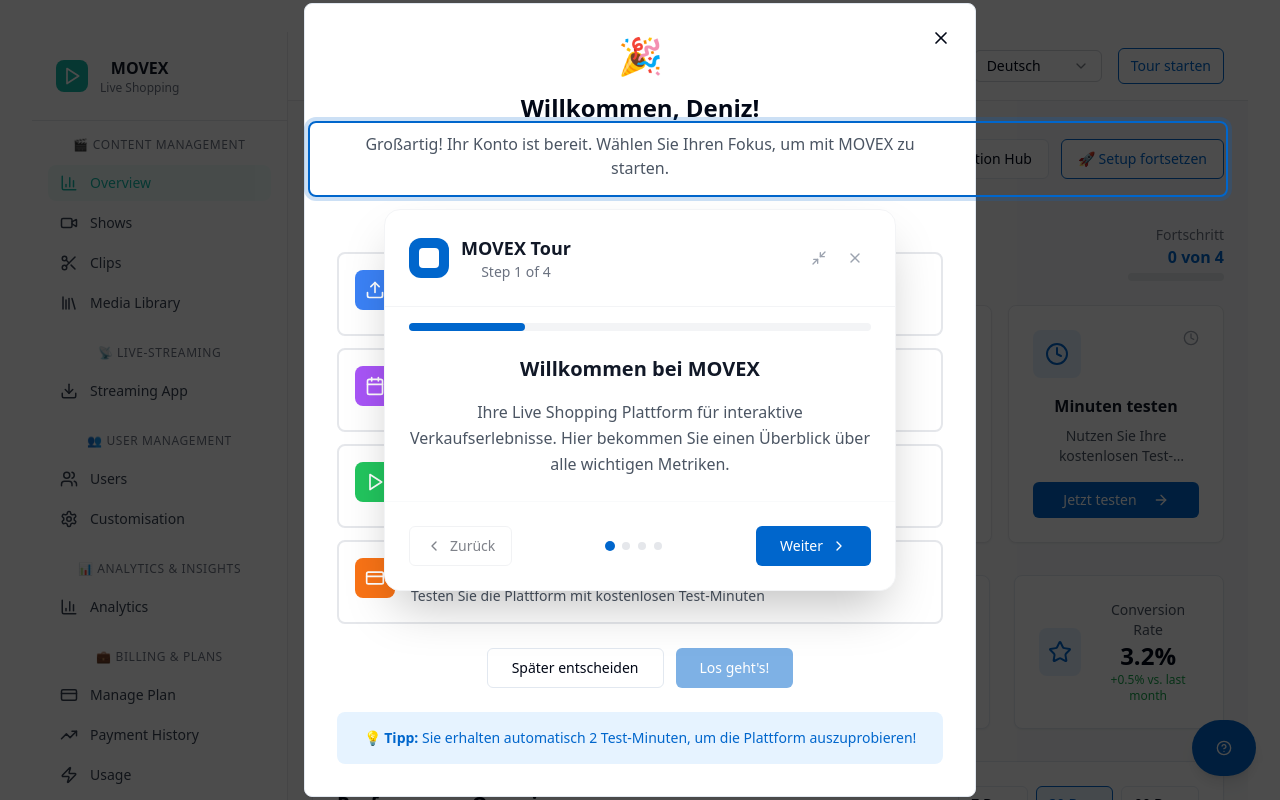
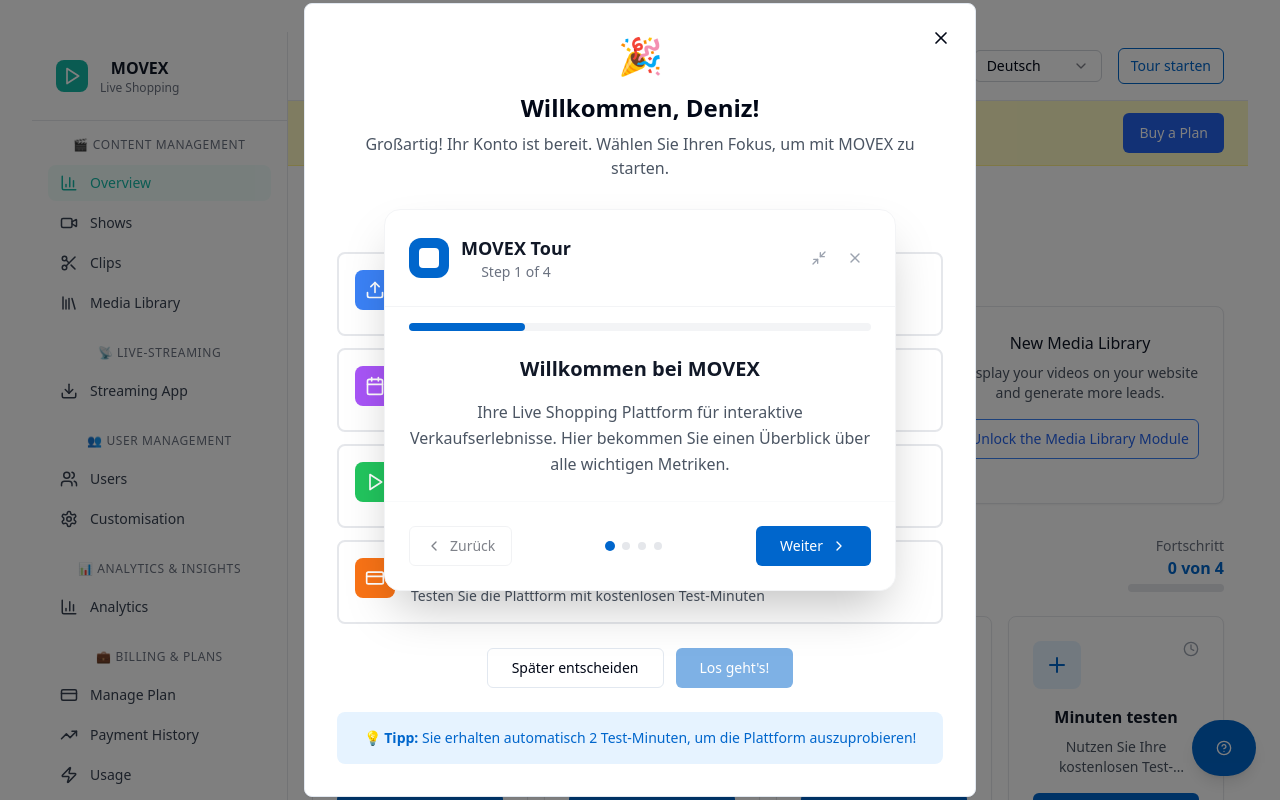
Before and after one commit to DenizD/movex-quickstart-wizard, a React (Vite) app: page / in a window 1280 px wide. Shown: the top 800 px of the page. Built offline with nearby package versions, Linux system fonts and the light colour scheme.

Commit message:
Fix: Dashboard content and design
Adjusted the dashboard content and design to match the provided screenshots and design specifications.

```diff
--- a/src/components/Dashboard.tsx
+++ b/src/components/Dashboard.tsx
@@ -1,33 +1,16 @@
+
 import React, { useState, useEffect } from 'react';
 import { Button } from '@/components/ui/button';
 import { Card, CardContent } from '@/components/ui/card';
 import {
   Plus,
-  BookOpen,
-  TrendingUp,
-  Users,
-  Play,
-  Calendar,
-  Clock,
-  Star,
-  Upload,
-  CreditCard
+  BookOpen
 } from 'lucide-react';
-import { LineChart, Line, XAxis, YAxis, ResponsiveContainer, AreaChart, Area } from 'recharts';
 import EducationHub from './EducationHub';
 import WelcomeModal from './onboarding/WelcomeModal';
 import OnboardingTiles from './onboarding/OnboardingTiles';
 import ContextualHelp from './help/ContextualHelp';
 import { useLanguage } from '@/hooks/useLanguage';
-
-const chartData = [
-  { month: 'Jan', viewers: 1200, engagement: 65 },
-  { month: 'Feb', viewers: 1800, engagement: 72 },
-  { month: 'Mar', viewers: 2400, engagement: 68 },
-  { month: 'Apr', viewers: 3200, engagement: 75 },
-  { month: 'May', viewers: 2800, engagement: 70 },
-  { month: 'Jun', viewers: 3600, engagement: 78 }
-];
 
 const Dashboard = () => {
   const [isEducationHubOpen, setIsEducationHubOpen] = useState(false);
@@ -41,14 +24,14 @@ const Dashboard = () => {
   });
   const { t } = useLanguage();
 
-  // Simuliere ersten Login Check
+  // Check for first login
   useEffect(() => {
     const isFirstLogin = localStorage.getItem('movex_first_login_completed') !== 'true';
     if (isFirstLogin) {
       setShowWelcomeModal(true);
     }
 
-    // Lade Onboarding Status
+    // Load onboarding status
     const savedState = localStorage.getItem('movex_onboarding_state');
     if (savedState) {
       setUserOnboardingState(JSON.parse(savedState));
@@ -88,7 +71,7 @@ const Dashboard = () => {
       id: 'upload',
       title: 'Video hochladen',
       description: 'Laden Sie Ihr erstes Video hoch und erstellen Sie shoppable Content',
-      icon: Upload,
+      icon: Plus,
       completed: userOnboardingState.videoUploaded,
       action: 'Jetzt hochladen',
       onClick: () => handleOnboardingAction('upload')
@@ -97,7 +80,7 @@ const Dashboard = () => {
       id: 'subscribe',
       title: 'Plan abonnieren',
       description: 'Wählen Sie einen Plan und erhalten Sie mehr Minuten für Live Shopping',
-      icon: CreditCard,
+      icon: Plus,
       completed: userOnboardingState.planSubscribed,
       action: 'Plan wählen',
       onClick: () => handleOnboardingAction('subscribe')
@@ -106,7 +89,7 @@ const Dashboard = () => {
       id: 'show',
       title: 'Show erstellen',
       description: 'Planen Sie Ihre erste Live Shopping Show mit Produktintegration',
-      icon: Calendar,
+      icon: Plus,
       completed: userOnboardingState.showCreated,
       action: 'Show planen',
       onClick: () => handleOnboardingAction('show')
@@ -115,7 +98,7 @@ const Dashboard = () => {
       id: 'test',
       title: 'Minuten testen',
       description: 'Nutzen Sie Ihre kostenlosen Test-Minuten und probieren Sie alle Features aus',
-      icon: Clock,
+      icon: Plus,
       completed: userOnboardingState.minutesTested,
       action: 'Jetzt testen',
       onClick: () => handleOnboardingAction('test-minutes')
@@ -127,254 +110,125 @@ const Dashboard = () => {
 
   return (
     <>
+      <div className="bg-white min-h-screen">
+        {/* No Plan Warning Bar */}
+        <div className="bg-yellow-100 border-b border-yellow-200 px-6 py-3">
+          <div className="flex items-center justify-between">
+            <div className="flex items-center gap-2">
+              <div className="w-5 h-5 bg-yellow-500 rounded-full flex items-center justify-center">
+                <span className="text-white text-xs">!</span>
+              </div>
+              <span className="text-sm text-gray-900">You have no plan activated. Please activate a plan to access the features.</span>
+            </div>
+            <Button className="bg-blue-600 hover:bg-blue-700 text-white text-sm px-4 py-2">
+              Buy a Plan
+            </Button>
+          </div>
+        </div>
+
         <div className="p-6">
-        {/* Welcome Header */}
-        <div className="mb-8" data-onboarding="overview-header">
-          <div className="flex justify-between items-center mb-4">
-            <div>
-              <h1 className="text-3xl font-bold text-gray-900 mb-2">Welcome back, Deniz</h1>
-              <p className="text-gray-600">Here is your Live Shopping overview for today</p>
+          {/* Header */}
+          <div className="mb-8">
+            <h1 className="text-2xl font-semibold text-gray-900 mb-2">Welcome back, Deniz (OSP)</h1>
             {userOnboardingState.selectedFocus && (
               <div className="mt-2">
-                  <span className="inline-flex items-center px-3 py-1 rounded-full text-sm bg-[#E6F3FF] text-[#0066CC]">
+                <span className="inline-flex items-center px-3 py-1 rounded-full text-sm bg-blue-50 text-blue-700">
                   🎯 Fokus: {userOnboardingState.selectedFocus}
                 </span>
               </div>
             )}
           </div>
-            <div className="flex gap-3">
+
+          {/* Start creating content section */}
+          <div className="mb-8">
+            <h2 className="text-lg font-medium text-gray-900 mb-6">Start creating content</h2>
+
+            <div className="grid grid-cols-1 md:grid-cols-3 gap-6 mb-8">
+              {/* New show */}
+              <Card className="border border-gray-200 hover:border-gray-300 transition-colors">
+                <CardContent className="p-6">
+                  <h3 className="font-medium text-gray-900 mb-2">New show</h3>
+                  <p className="text-sm text-gray-600 mb-4">
+                    Plan your next show and connect them directly to your product pages.
+                  </p>
                   <Button
-                onClick={() => setIsEducationHubOpen(true)}
                     variant="outline"
-                className="flex items-center gap-2"
+                    className="w-full border-blue-500 text-blue-600 hover:bg-blue-50"
                   >
-                <BookOpen className="w-4 h-4" />
-                Education Hub
+                    Unlock the Shows Module
                   </Button>
+                </CardContent>
+              </Card>
+
+              {/* New Clip */}
+              <Card className="border border-gray-200 hover:border-gray-300 transition-colors">
+                <CardContent className="p-6">
+                  <h3 className="font-medium text-gray-900 mb-2">New Clip</h3>
+                  <p className="text-sm text-gray-600 mb-4">
+                    Advertise your products with short and direct videos that are easily integrable.
+                  </p>
+                  <Button
+                    variant="outline"
+                    className="w-full border-blue-500 text-blue-600 hover:bg-blue-50"
+                  >
+                    Unlock the Clips Module
+                  </Button>
+                </CardContent>
+              </Card>
+
+              {/* New Media Library */}
+              <Card className="border border-gray-200 hover:border-gray-300 transition-colors">
+                <CardContent className="p-6">
+                  <h3 className="font-medium text-gray-900 mb-2">New Media Library</h3>
+                  <p className="text-sm text-gray-600 mb-4">
+                    Display your videos on your website and generate more leads.
+                  </p>
+                  <Button
+                    variant="outline"
+                    className="w-full border-blue-500 text-blue-600 hover:bg-blue-50"
+                  >
+                    Unlock the Media Library Module
+                  </Button>
+                </CardContent>
+              </Card>
+            </div>
+          </div>
+
+          {/* Onboarding Tiles - only show if not completed */}
           {showOnboardingTiles && (
-                <Button
-                  onClick={() => setShowWelcomeModal(true)}
-                  variant="outline"
-                  className="flex items-center gap-2 border-[#0066CC] text-[#0066CC]"
-                >
-                  🚀 Setup fortsetzen
-                </Button>
+            <OnboardingTiles steps={onboardingSteps} />
           )}
+
+          {/* Recent Shows */}
+          <div className="mb-8">
+            <h2 className="text-lg font-medium text-gray-900 mb-4">Recent Shows</h2>
+            <div className="text-center py-12 text-gray-500">
+              <p>No shows yet. Create your first show to get started!</p>
+            </div>
+          </div>
+
+          {/* Recent Clips */}
+          <div className="mb-8">
+            <h2 className="text-lg font-medium text-gray-900 mb-4">Recent Clips</h2>
+            <div className="text-center py-12 text-gray-500">
+              <p>No clips yet. Create your first clip to get started!</p>
+            </div>
+          </div>
+
+          {/* Top Performing Videos */}
+          <div className="mb-8">
+            <div className="flex justify-between items-center mb-4">
+              <h2 className="text-lg font-medium text-gray-900">Top Performing Videos</h2>
+              <span className="text-sm text-gray-500">Last 30 days</span>
+            </div>
+            <div className="text-center py-12 text-gray-500">
+              <p>No performance data available yet.</p>
+            </div>
           </div>
         </div>
       </div>
 
-        {/* Onboarding Tiles - nur anzeigen wenn nicht abgeschlossen */}
-        {showOnboardingTiles && (
-          <OnboardingTiles steps={onboardingSteps} />
-        )}
-
-        {/* Gamification Reward */}
-        {completedSteps > 0 && completedSteps < onboardingSteps.length && (
-          <div className="mb-8 p-4 bg-gradient-to-r from-green-50 to-blue-50 border border-green-200 rounded-lg">
-            <div className="flex items-center gap-3">
-              <div className="text-2xl">🎉</div>
-              <div>
-                <h3 className="font-semibold text-green-900">
-                  Großartig! {completedSteps} von {onboardingSteps.length} Schritten abgeschlossen
-                </h3>
-                <p className="text-sm text-green-700">
-                  Sie haben <strong>+{completedSteps} Extra-Minuten</strong> für Ihr Engagement erhalten!
-                </p>
-              </div>
-            </div>
-          </div>
-        )}
-
-        {/* Stats Cards */}
-        <div className="grid grid-cols-1 md:grid-cols-4 gap-6 mb-8" data-onboarding="stats-cards">
-          <Card className="p-6">
-            <div className="flex items-center gap-4">
-              <div className="w-12 h-12 bg-[#E6F3FF] rounded-lg flex items-center justify-center">
-                <TrendingUp className="w-6 h-6 text-[#0066CC]" />
-              </div>
-              <div>
-                <p className="text-sm text-gray-600">Total Viewers</p>
-                <p className="text-2xl font-bold">12.5K</p>
-                <p className="text-xs text-green-600">+12% vs. last month</p>
-              </div>
-            </div>
-          </Card>
-
-          <Card className="p-6">
-            <div className="flex items-center gap-4">
-              <div className="w-12 h-12 bg-[#E6F3FF] rounded-lg flex items-center justify-center">
-                <Users className="w-6 h-6 text-[#0066CC]" />
-              </div>
-              <div>
-                <p className="text-sm text-gray-600">Active Shows</p>
-                <p className="text-2xl font-bold">24</p>
-                <p className="text-xs text-green-600">+3 this week</p>
-              </div>
-            </div>
-          </Card>
-
-          <Card className="p-6">
-            <div className="flex items-center gap-4">
-              <div className="w-12 h-12 bg-[#E6F3FF] rounded-lg flex items-center justify-center">
-                <Play className="w-6 h-6 text-[#0066CC]" />
-              </div>
-              <div>
-                <p className="text-sm text-gray-600">Clips Created</p>
-                <p className="text-2xl font-bold">148</p>
-                <p className="text-xs text-gray-500">Last 30 days</p>
-              </div>
-            </div>
-          </Card>
-
-          <Card className="p-6">
-            <div className="flex items-center gap-4">
-              <div className="w-12 h-12 bg-[#E6F3FF] rounded-lg flex items-center justify-center">
-                <Star className="w-6 h-6 text-[#0066CC]" />
-              </div>
-              <div>
-                <p className="text-sm text-gray-600">Conversion Rate</p>
-                <p className="text-2xl font-bold">3.2%</p>
-                <p className="text-xs text-green-600">+0.5% vs. last month</p>
-              </div>
-            </div>
-          </Card>
-        </div>
-
-        {/* Analytics Chart */}
-        <Card className="p-6 mb-8" data-onboarding="analytics-chart">
-          <div className="flex justify-between items-center mb-6">
-            <h2 className="text-xl font-semibold">Performance Overview</h2>
-            <div className="flex gap-2">
-              <Button variant="outline" size="sm">7 Days</Button>
-              <Button variant="outline" size="sm" className="bg-[#E6F3FF] text-[#0066CC] border-[#0066CC]">30 Days</Button>
-              <Button variant="outline" size="sm">90 Days</Button>
-            </div>
-          </div>
-          <div className="h-80">
-            <ResponsiveContainer width="100%" height="100%">
-              <AreaChart data={chartData}>
-                <XAxis dataKey="month" axisLine={false} tickLine={false} />
-                <YAxis axisLine={false} tickLine={false} />
-                <Area
-                  type="monotone"
-                  dataKey="viewers"
-                  stroke="#0066CC"
-                  fill="#0066CC"
-                  fillOpacity={0.1}
-                  strokeWidth={2}
-                />
-              </AreaChart>
-            </ResponsiveContainer>
-          </div>
-        </Card>
-
-        {/* Quick Actions */}
-        <div className="mb-8" data-onboarding="quick-actions">
-          <h2 className="text-xl font-semibold mb-6">Quick Actions</h2>
-          <div className="grid grid-cols-1 md:grid-cols-3 gap-6">
-            <Card className="p-6 text-center">
-              <div className="w-16 h-16 bg-[#E6F3FF] rounded-lg flex items-center justify-center mx-auto mb-4">
-                <Calendar className="w-8 h-8 text-[#0066CC]" />
-              </div>
-              <h3 className="text-lg font-semibold mb-2">Create New Show</h3>
-              <p className="text-gray-600 mb-4 text-sm">
-                Plan your next Live Shopping show with product integration.
-              </p>
-              <Button className="bg-[#0066CC] hover:bg-[#0052A3] text-white w-full">
-                <Plus className="w-4 h-4 mr-2" />
-                Create Show
-              </Button>
-            </Card>
-
-            <Card className="p-6 text-center">
-              <div className="w-16 h-16 bg-[#E6F3FF] rounded-lg flex items-center justify-center mx-auto mb-4">
-                <Play className="w-8 h-8 text-[#0066CC]" />
-              </div>
-              <h3 className="text-lg font-semibold mb-2">Create New Clip</h3>
-              <p className="text-gray-600 mb-4 text-sm">
-                Create short, engaging videos for your products.
-              </p>
-              <Button className="bg-[#0066CC] hover:bg-[#0052A3] text-white w-full">
-                <Plus className="w-4 h-4 mr-2" />
-                Create Clip
-              </Button>
-            </Card>
-
-            <Card className="p-6 text-center">
-              <div className="w-16 h-16 bg-[#E6F3FF] rounded-lg flex items-center justify-center mx-auto mb-4">
-                <BookOpen className="w-8 h-8 text-[#0066CC]" />
-              </div>
-              <h3 className="text-lg font-semibold mb-2">Media Library</h3>
-              <p className="text-gray-600 mb-4 text-sm">
-                Organize your content in structured libraries.
-              </p>
-              <Button className="bg-[#0066CC] hover:bg-[#0052A3] text-white w-full">
-                <Plus className="w-4 h-4 mr-2" />
-                Create Library
-              </Button>
-            </Card>
-          </div>
-        </div>
-
-        {/* Recent Activity */}
-        <div className="grid grid-cols-1 lg:grid-cols-2 gap-8">
-          <Card className="p-6">
-            <h3 className="text-lg font-semibold mb-4">Recent Shows</h3>
-            <div className="space-y-4">
-              {[
-                { title: "Summer Fashion Show 2024", date: "Today, 2:00 PM", status: "Live", viewers: "1.2K" },
-                { title: "Tech Gadgets Special", date: "Yesterday, 4:30 PM", status: "Ended", viewers: "892" },
-                { title: "Beauty Essentials", date: "2 days ago", status: "Ended", viewers: "1.5K" }
-              ].map((show, index) => (
-                <div key={index} className="flex items-center justify-between p-3 bg-gray-50 rounded-lg">
-                  <div>
-                    <p className="font-medium text-sm">{show.title}</p>
-                    <p className="text-xs text-gray-500">{show.date}</p>
-                  </div>
-                  <div className="text-right">
-                    <span className={`inline-block px-2 py-1 rounded-full text-xs ${
-                      show.status === 'Live' ? 'bg-red-100 text-red-600' : 'bg-gray-100 text-gray-600'
-                    }`}>
-                      {show.status}
-                    </span>
-                    <p className="text-xs text-gray-500 mt-1">{show.viewers} viewers</p>
-                  </div>
-                </div>
-              ))}
-            </div>
-          </Card>
-
-          <Card className="p-6">
-            <h3 className="text-lg font-semibold mb-4">Top Performing Videos</h3>
-            <div className="space-y-4">
-              {[
-                { title: "iPhone 15 Unboxing & Review", views: "12.5K", engagement: "85%" },
-                { title: "Summer Fashion Trends 2024", views: "9.8K", engagement: "78%" },
-                { title: "Kitchen Gadgets Test", views: "7.2K", engagement: "72%" }
-              ].map((video, index) => (
-                <div key={index} className="flex items-center justify-between p-3 bg-gray-50 rounded-lg">
-                  <div className="flex items-center gap-3">
-                    <div className="w-10 h-8 bg-[#0066CC] rounded flex items-center justify-center">
-                      <Play className="w-3 h-3 text-white" />
-                    </div>
-                    <div>
-                      <p className="font-medium text-sm">{video.title}</p>
-                      <p className="text-xs text-gray-500">{video.views} views</p>
-                    </div>
-                  </div>
-                  <div className="text-right">
-                    <p className="text-sm font-medium text-green-600">{video.engagement}</p>
-                    <p className="text-xs text-gray-500">Engagement</p>
-                  </div>
-                </div>
-              ))}
-            </div>
-          </Card>
-        </div>
-      </div>
-
-      {/* Modals and Components */}
+      {/* Modals */}
       <WelcomeModal
         isOpen={showWelcomeModal}
         onClose={() => setShowWelcomeModal(false)}
```
Lines whose indentation alone changed are shown as unchanged.
